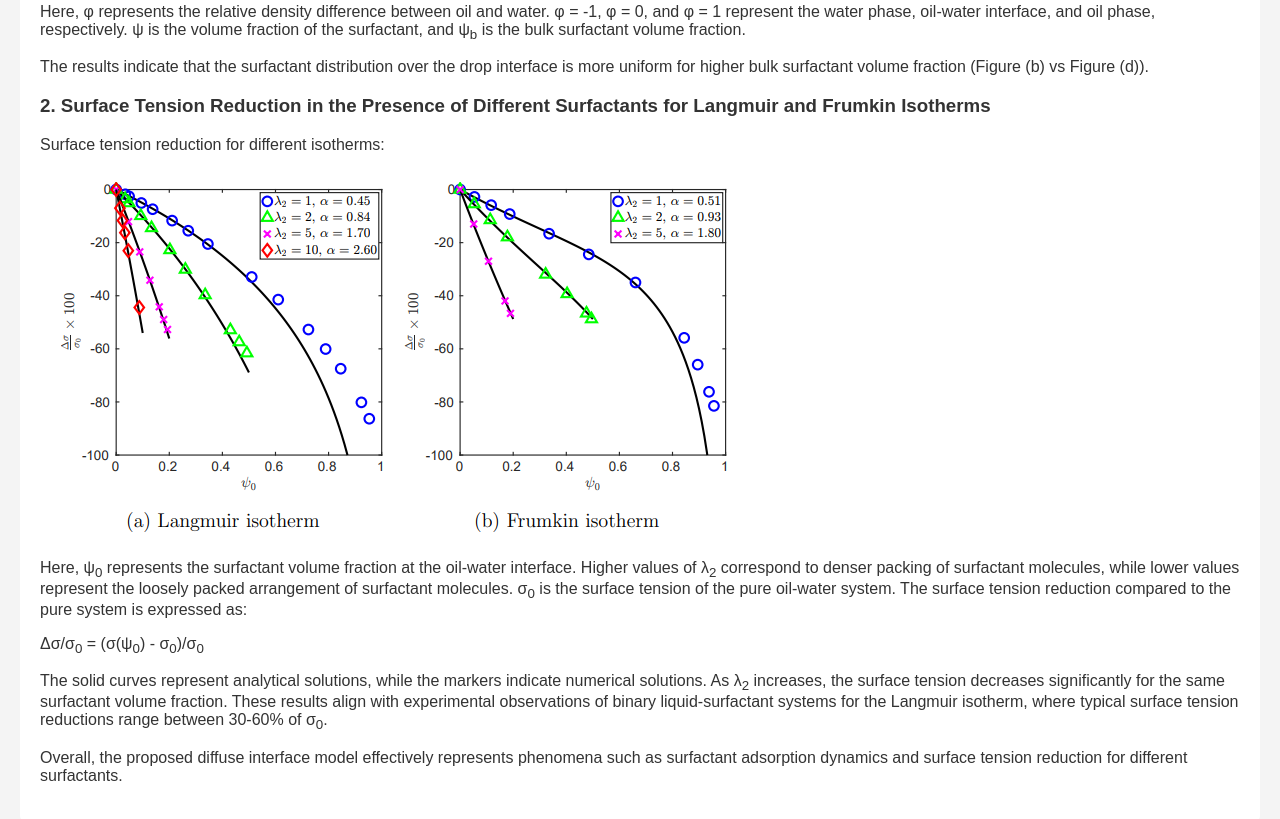
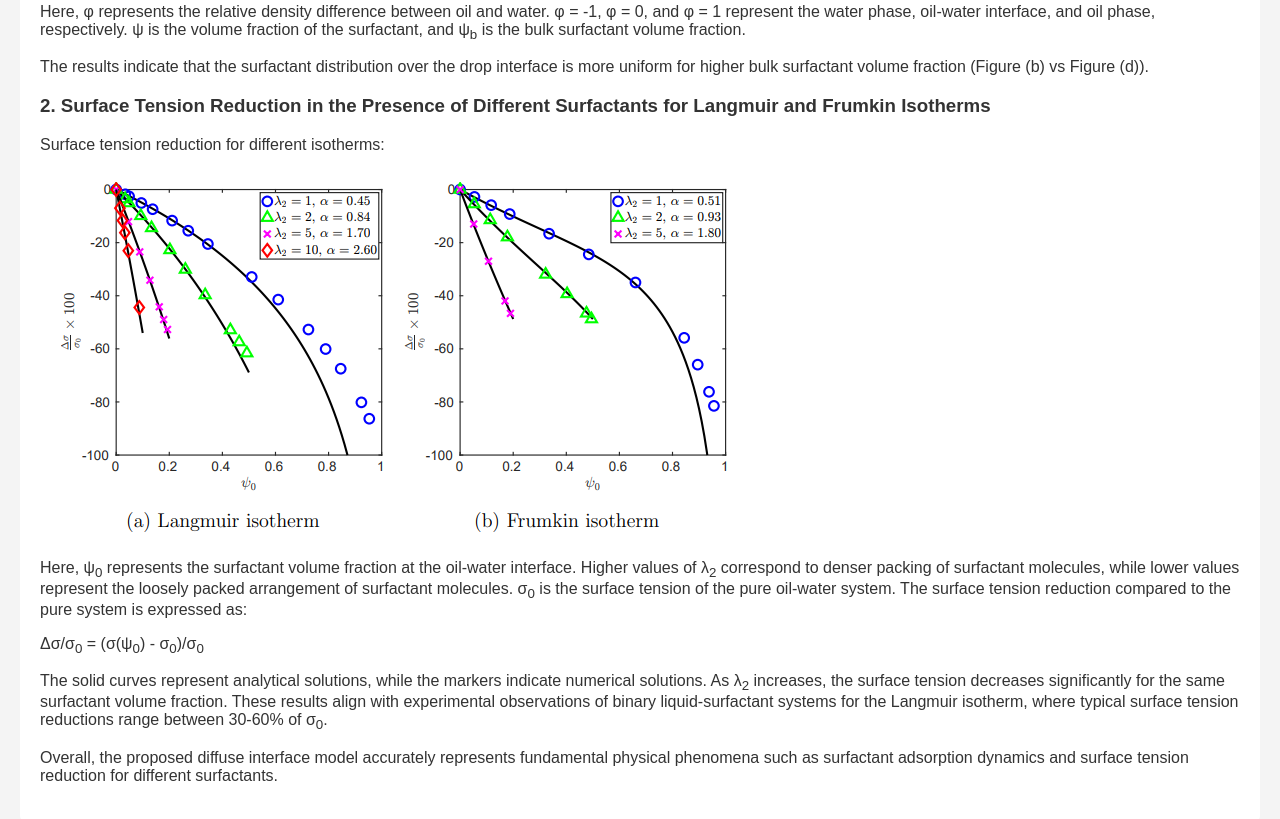
Before and after one commit to ydkothar/CFD-portfolio, a plain HTML site: page Projects/Project2_Oil-Water_Emulsions_with_Soluble_Surfactants/index.html in a window 1280 px wide. Shown: the part 1394-2213 px from the top of the page. Drawn offline with Linux system fonts and the light colour scheme.

Commit message:
Update index.html

```diff
--- a/Projects/Project2_Oil-Water_Emulsions_with_Soluble_Surfactants/index.html
+++ b/Projects/Project2_Oil-Water_Emulsions_with_Soluble_Surfactants/index.html
@@ -90,7 +90,7 @@
 
         <p>The solid curves represent analytical solutions, while the markers indicate numerical solutions. As &lambda;<sub>2</sub> increases, the surface tension decreases significantly for the same surfactant volume fraction. These results align with experimental observations of binary liquid-surfactant systems for the Langmuir isotherm, where typical surface tension reductions range between 30-60% of &sigma;<sub>0</sub>.</p>
 
-        <p>Overall, the proposed diffuse interface model effectively represents phenomena such as surfactant adsorption dynamics and surface tension reduction for different surfactants.</p>
+        <p>Overall, the proposed diffuse interface model accurately represents fundamental physical phenomena such as surfactant adsorption dynamics and surface tension reduction for different surfactants.</p>
     </section>
 
 <!--
```
